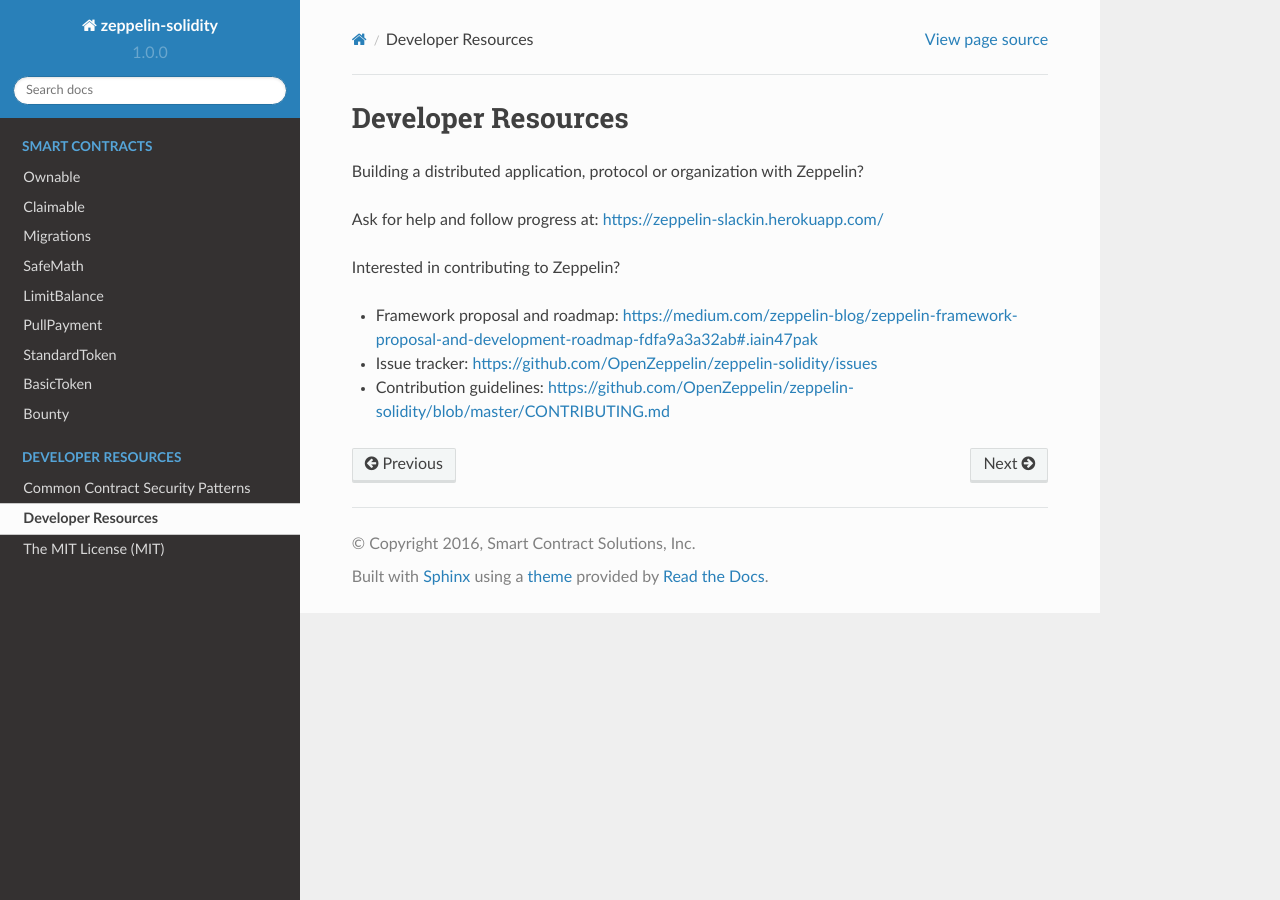
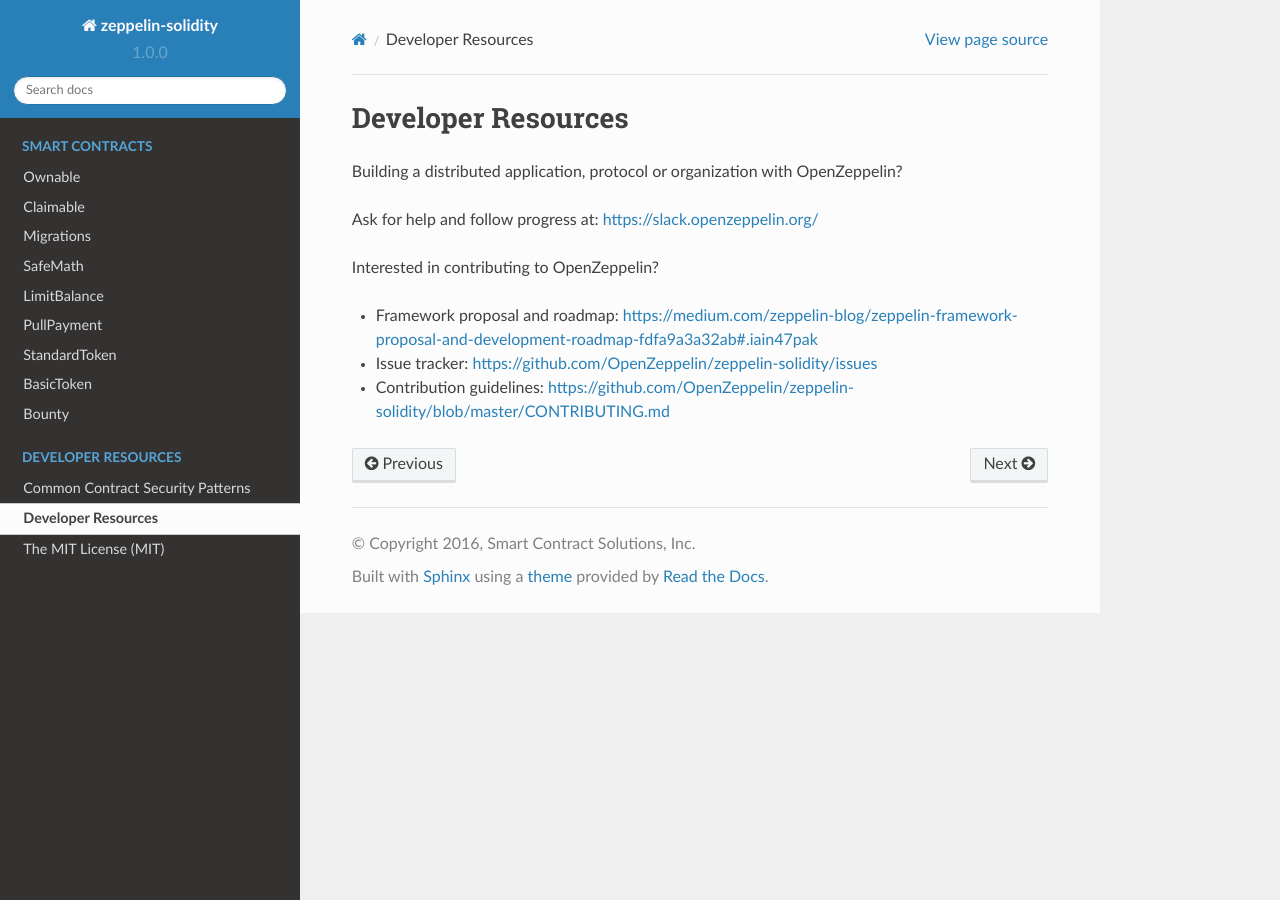
Before and after one commit to OneDev0411/pancake-swap-core, a Sphinx documentation site: the page built from docs/source/developer-resources.rst, in a window 1280 px wide. Built offline with Sphinx 7.4.7 and the Read the Docs theme 2.0.0, drawn with Linux system fonts in a browser that asks for light colours; pages that are not in the unit, such as notebooks, are missing from menus.

Commit message:
align docs developer-resources.rst with README.md

```diff
--- a/docs/source/developer-resources.rst
+++ b/docs/source/developer-resources.rst
@@ -1,11 +1,11 @@
 Developer Resources
 =============================================
 
-Building a distributed application, protocol or organization with Zeppelin?
+Building a distributed application, protocol or organization with OpenZeppelin?
 
-Ask for help and follow progress at: https://zeppelin-slackin.herokuapp.com/
+Ask for help and follow progress at: https://slack.openzeppelin.org/
 
-Interested in contributing to Zeppelin?
+Interested in contributing to OpenZeppelin?
 
 * Framework proposal and roadmap: https://medium.com/zeppelin-blog/zeppelin-framework-proposal-and-development-roadmap-fdfa9a3a32ab#.iain47pak
 * Issue tracker: https://github.com/OpenZeppelin/zeppelin-solidity/issues
```
